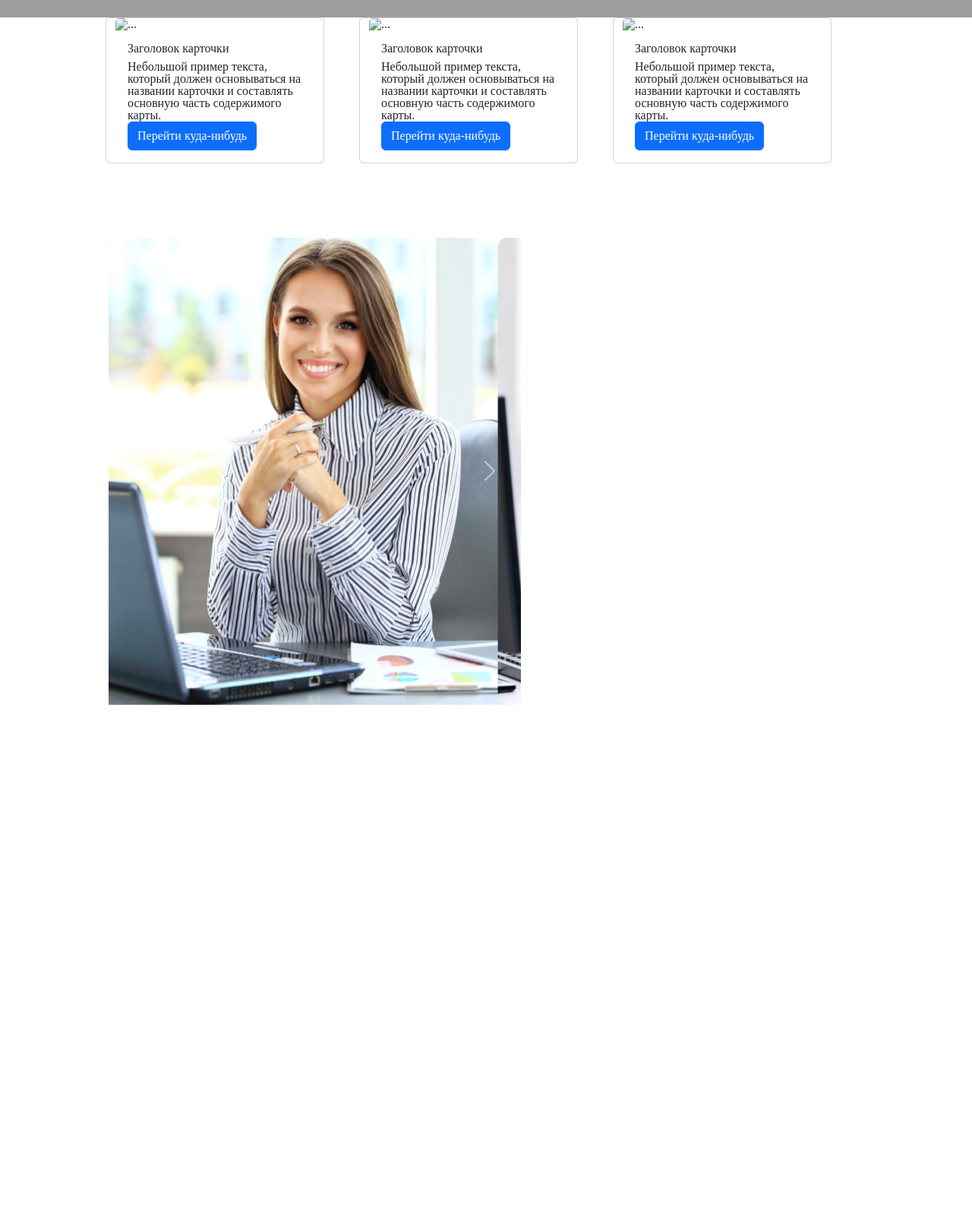
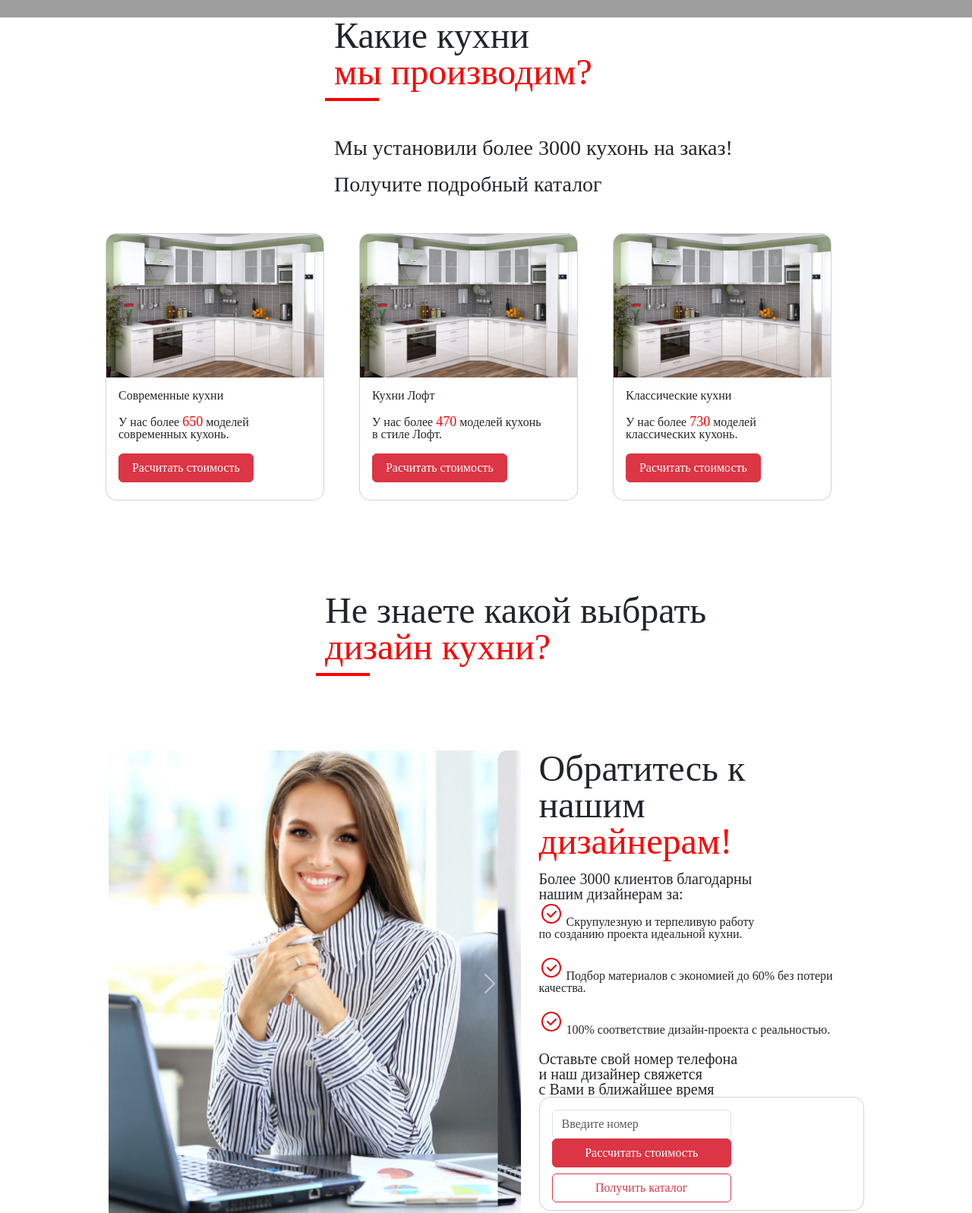
Before and after one commit to Amoral4561/germani_standart, a website: page src/index.html in a window 1280 px wide. Shown: the part 2600-4197 px from the top of the page at 76% size. Before the commit the page ends 3528 px from the top, so only its background shows below. Drawn offline with nearby package versions, Linux system fonts and the light colour scheme; grey boxes are pictures that could not be loaded.

Commit message:
09.10.23

```diff
--- a/src/index.html
+++ b/src/index.html
@@ -285,38 +285,68 @@
 </div>
   </section>
   <section class="third-section">
-    <div class="description-catalog container-fluid">
-      <div class=" description-catalog__content cards row justify-content-center" style="max-width: 1142px;">
-        <div class="card" style="width: 18rem;">
-          <img src="..." class="card-img-top" alt="...">
-          <div class="card-body">
-            <h5 class="card-title">Заголовок карточки</h5>
-            <p class="card-text">Небольшой пример текста, который должен основываться на названии карточки и составлять основную часть содержимого карты.</p>
-            <a href="#" class="btn btn-primary">Перейти куда-нибудь</a>
-          </div>
-        </div>
-        <div class="card" style="width: 18rem;">
-          <img src="..." class="card-img-top" alt="...">
-          <div class="card-body">
-            <h5 class="card-title">Заголовок карточки</h5>
-            <p class="card-text">Небольшой пример текста, который должен основываться на названии карточки и составлять основную часть содержимого карты.</p>
-            <a href="#" class="btn btn-primary">Перейти куда-нибудь</a>
-          </div>
-        </div>
-        <div class="card" style="width: 18rem;">
-          <img src="..." class="card-img-top" alt="...">
-          <div class="card-body">
-            <h5 class="card-title">Заголовок карточки</h5>
-            <p class="card-text">Небольшой пример текста, который должен основываться на названии карточки и составлять основную часть содержимого карты.</p>
-            <a href="#" class="btn btn-primary">Перейти куда-нибудь</a>
+    <div class="third-section__cards-wrapper">
+      <!-- заголовок -->
+      <div class="third-section d-flex mb-my-50" style="padding-left: 440px; padding-right: 300px;">
+        <div class="d-flex row justify-content-start" style="max-width: 1135px;">
+          <h1 class="text-title" style="font-size: 48px;">Какие кухни<br><span style="color: red;">мы производим?</span></h1>
+          <div class="divider mb-5"></div>
+          <div class="third-section__subtitles" style="font-size: 28px;">
+            <p class="mb-my-20">Мы установили более 3000 кухонь на заказ!</p>
+            <p>Получите подробный каталог</p>
           </div>
         </div>
       </div>
     </div>
-
-    <div class="wrapper row justify-content-center">
-      <div class="wrapper__wrapper-left wrapper-left">
-      <div class="wrapper-left__carusel carusel">
+    <!-- подзаголовки -->
+    <!-- карточки с готовыми решениями -->
+    <div class="third-section__description-production description-production container-fluid">
+      <div class="description-production__cards cards row justify-content-center" style="max-width: 1142px;">
+        <!-- 1 -->
+        <div class="card p-0" style="width: 18rem; height: 22rem; border-radius: 15px">
+          <img src="/src/img/card-1.png" class="card-img-top" alt="...">
+          <div class="card-body">
+            <h1 class="card-body__card-text card-text">Современные кухни</h1>
+            <p class="card-body__card-text card-text">У нас более <span class="red-text" style="font-size: 18px;">650</span> моделей<br>cовременных кухонь.</p>
+            <div class="card-body__buttons buttons d-grid">
+              <button type="button" class="btn btn-danger" style="width: 70%;">Расчитать стоимость</button>
+            </div>
+          </div>
+        </div>
+        <!-- 2 -->
+        <div class="card p-0" style="width: 18rem; height: 22rem; border-radius: 15px">
+          <img src="/src/img/card-1.png" class="card-img-top" alt="...">
+          <div class="card-body">
+            <h1 class="card-body__card-text card-text">Кухни Лофт</h1>
+            <p class="card-body__card-text card-text">У нас более <span class="red-text" style="font-size: 18px;">470</span> моделей кухонь<br>в стиле Лофт.</p>
+            <div class="card-body__buttons buttons d-grid">
+              <button type="button" class="btn btn-danger" style="width: 70%;">Расчитать стоимость</button>
+            </div>
+          </div>
+        </div>
+        <!-- 3 -->
+        <div class="card p-0" style="width: 18rem; height: 22rem; border-radius: 15px">
+          <img src="/src/img/card-1.png" class="card-img-top" alt="...">
+          <div class="card-body">
+            <h1 class="card-body__card-text card-text">Классические кухни</h1>
+            <p class="card-body__card-text card-text">У нас более <span class="red-text" style="font-size: 18px;">730</span> моделей<br> классических кухонь.</p>
+            <div class="card-body__buttons buttons d-grid">
+              <button type="button" class="btn btn-danger" style="width: 70%;">Расчитать стоимость</button>
+            </div>
+          </div>
+        </div>
+      </div>
+    </div>
+  </section>
+  <div class="wrapper row justify-content-center">
+    <div class="wrapper__heading heading d-flex mb-my-50" style="padding-left: 440px; padding-right: 300px;">
+      <div class="d-flex row justify-content-start" style="max-width: 1135px;">
+        <h1 class="text-title" style="font-size: 48px;">Не знаете какой выбрать<br><span style="color: red;"> дизайн кухни?</span></h1>
+        <div class="divider mb-5"></div>
+      </div>
+    </div>
+    <div class="wrapper__wrapper-left wrapper-left">
+      <div class="wrapper-left__carusel carusel mb-my-50">
         <div id="carouselExample" class="carousel slide" data-bs-ride="carousel">
           <div class="carousel-inner">
             <div class="carousel-item active">
@@ -339,28 +369,57 @@
           </button>
         </div>
       </div>
+      <div class="wrapper-left__text">
+        <h1 class="text"><span class="red-text">Юлия</span>, Дизайнер кухонь, работает с 2013 года.</h1>
+      </div>
     </div>
-    <div class="wrapper__wrapper-right wrapper-right">
-      <!-- <div class="card" aria-hidden="true">
-        <img src="..." class="card-img-top" alt="...">
-        <div class="card-body">
-          <h5 class="card-title placeholder-glow">
-            <span class="placeholder col-6"></span>
-          </h5>
-          <p class="card-text placeholder-glow">
-            <span class="placeholder col-7"></span>
-            <span class="placeholder col-4"></span>
-            <span class="placeholder col-4"></span>
-            <span class="placeholder col-6"></span>
-            <span class="placeholder col-8"></span>
+    <div class="wrapper__wrapper-right wrapper-right ">
+      <div class="wrapper-right__right-first right-first">
+      <div class="wrapper-right__heding heading d-flex row">
+        <div class="d-flex row justify-content-start" style="max-width: 400px;">
+          <h1 class="text-title mb-my-15" style="font-size: 48px;">Обратитесь к нашим <br><span style="color: red;">дизайнерам!</span></h1>
+          <div class="wrapper-right__subtitles" style="font-size: 20px;">
+            <p class="subtitles">Более 3000 клиентов благодарны<br> нашим дизайнерам за:</p>
+          </div>
+        </div>
+      <div class="wrapper-right__holder-info holder-info_points point">
+        <div class="holder-info__col-auto">
+          <p>
+            <img src="/src/icon/check_mark.svg" alt="Другая иконка">
+            Скрупулезную и терпеливую работу<br> по созданию проекта идеальной кухни.
           </p>
-          <a class="btn btn-primary disabled placeholder col-6"></a>
+          <p>
+            <img src="/src/icon/check_mark.svg" alt="Еще одна иконка">
+            Подбор материалов с экономией до 60% без потери качества.
+          </p>
+          <p>
+            <img src="/src/icon/check_mark.svg" alt="Другая иконка">
+            100% соответствие дизайн-проекта с реальностью.
+          </p>
         </div>
-      </div> -->
-
+      </div>
+      </div>
+    </div>
+    <div class="wrapper-right__the-second the-second">
+      <div class="wrapper-right__subtitles-down" style="font-size: 20px;">
+        <p class="subtitles-down">Оставьте свой номер телефона<br> и наш дизайнер свяжется<br> с Вами в ближайшее время</p>
+      </div>
+      <div class="the-second">
+      <div class="container card p-3" style="border-radius: 15px;">
+        <div class="the-second__buttons buttons ">
+          <div class="input-buttons">
+            <input type="text" class="form-control" placeholder="Введите номер" aria-label="Пример группы ввода" aria-describedby="btnGroupAddon2" style="width: 60%;">
+          </div>
+          <button type="button" class="btn btn-danger mb-2" style="width: 60%;">Рассчитать стоимость</button>
+          <button type="button" class="btn btn-outline-danger" style="width: 60%;">Получить каталог</button>
+        </div>
+      </div>
+      </div>
     </div>
     </div>
-  </section>
+  </div>
+  </div>
+
 </main>
   <script src="/node_modules/bootstrap/dist/js/bootstrap.min.js"></script>
 
--- a/src/sass/style.sass
+++ b/src/sass/style.sass
@@ -4,13 +4,21 @@
 *
  box-sizing: border-box
 // класс прозрачности
-.transparency-text
+// .transparency-text
 // красный текст
 .red-text
   color: red
   font-size: 20px
 // класс зачеркивания
-.strikeouts
+// .strikeouts
+
+
+.mb-my-20
+  margin-bottom: 20px
+.mb-my-50
+  margin-bottom: 50px
+.mb-my-15
+  margin-bottom: 15px
 
 .container-promotion
     height: 700px
@@ -36,7 +44,6 @@
 .card-body
   &__card-text
     margin-bottom: 17px
-    &:last-child
 
 .divider
   width: 71px
```
Also changed, not shown: src/css/style.css, src/icon/check_mark.svg (added), src/img/Frame 21206third-section__card3.png (added), src/img/third-section__card1.png (added), src/img/third-section__card2.png (added), 1 other file.
